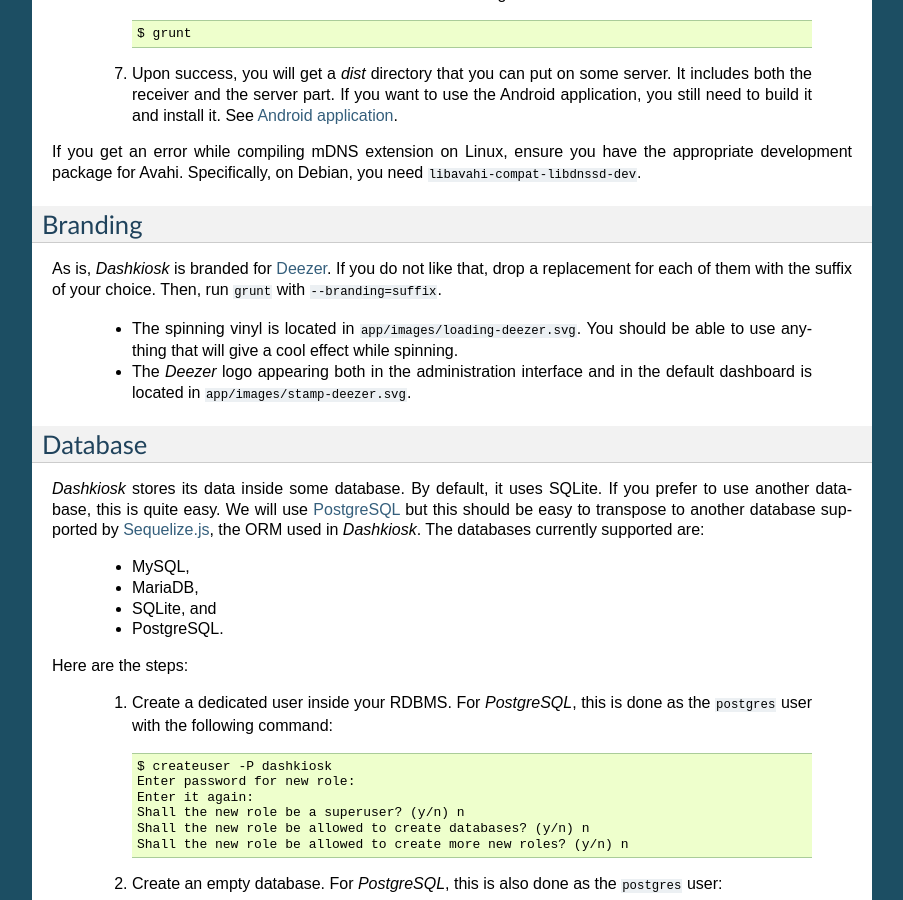
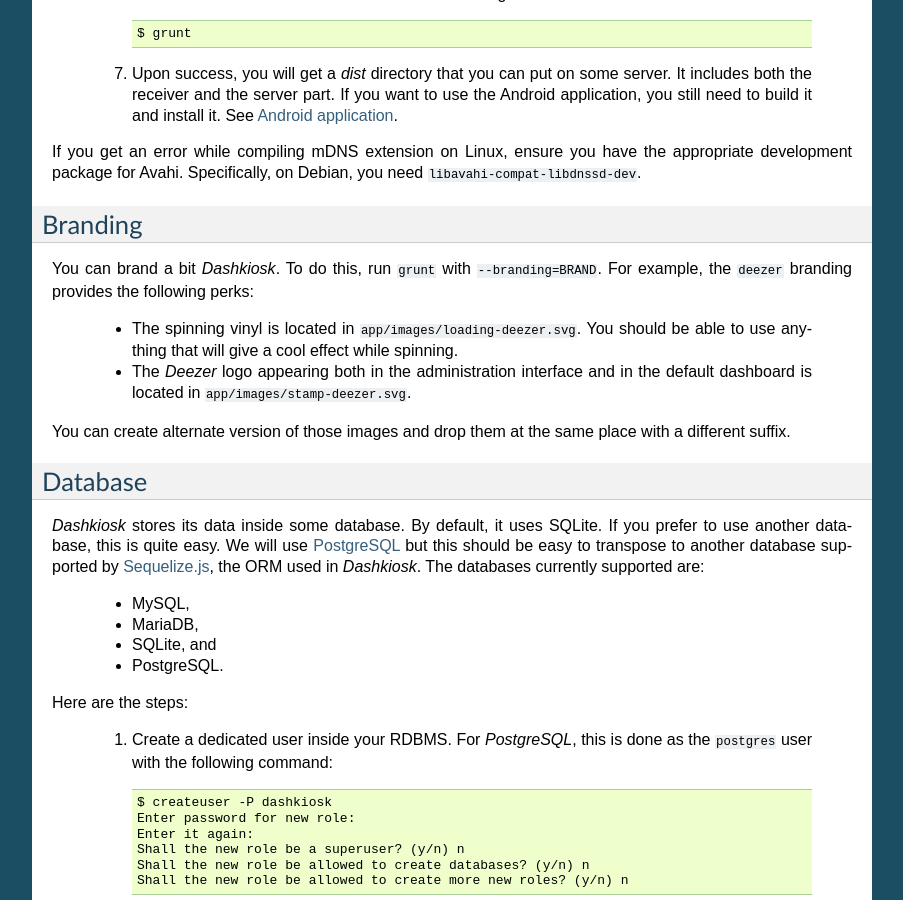
Before and after one commit to vincentbernat/dashkiosk, a Sphinx documentation site: the page built from docs/install.rst, in a window 1280 px wide and 900 px high, scrolled down 609 px. Shown: the whole window, without its empty margins (198-1101 px from the left). Built offline with Sphinx 7.4.7, drawn with Linux system fonts in a browser that asks for light colours.

Commit message:
branding: provide a default branding

```diff
--- a/Gruntfile.js
+++ b/Gruntfile.js
@@ -288,7 +288,7 @@ module.exports = function(grunt) {
         options: {
           data: {
             unassigned: glob.sync('images/unassigned/*', { cwd: 'app' }),
-            branding: grunt.option('branding') || 'deezer',
+            branding: grunt.option('branding') || 'default',
             version: require('./package.json').version
           }
         },
--- a/docs/install.rst
+++ b/docs/install.rst
@@ -48,9 +48,9 @@ on Debian, you need ``libavahi-compat-libdnssd-dev``.
 Branding
 --------
 
-As is, *Dashkiosk* is branded for `Deezer`_. If you do not like that,
-drop a replacement for each of them with the suffix of your
-choice. Then, run ``grunt`` with ``--branding=suffix``.
+You can brand a bit *Dashkiosk*. To do this, run ``grunt`` with
+``--branding=BRAND``.  For example, the ``deezer`` branding provides
+the following perks:
 
   - The spinning vinyl is located in
     ``app/images/loading-deezer.svg``. You should be able to use
@@ -59,6 +59,9 @@ choice. Then, run ``grunt`` with ``--branding=suffix``.
   - The *Deezer* logo appearing both in the administration interface
     and in the default dashboard is located in
     ``app/images/stamp-deezer.svg``.
+
+You can create alternate version of those images and drop them at the
+same place with a different suffix.
 
 Database
 --------
```
Also changed, not shown: app/images/loading-default.svg (added), app/images/stamp-default.svg (added).
